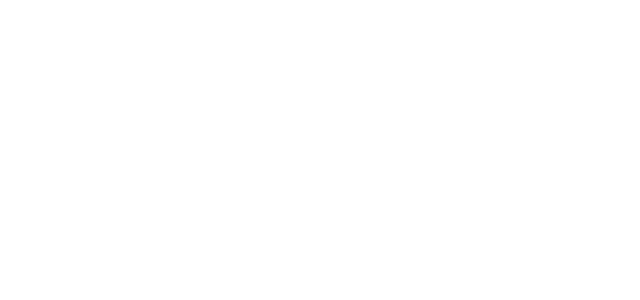
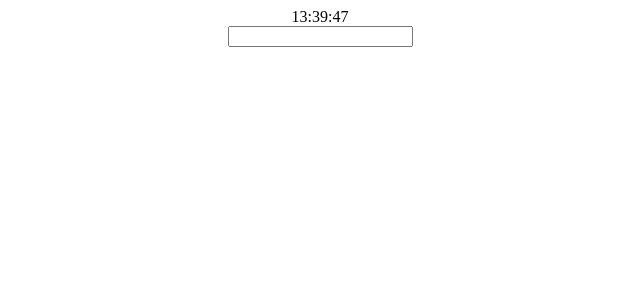
Before and after one commit to WhoStoleMySleep/Clock, a React (Create React App) app: page / in a window 1280 px wide. Shown: the top 300 px of the page, without its empty margins (320-960 px from the left). Built offline with nearby package versions, Linux system fonts and the light colour scheme.

Commit message:
feat: Import the component into the 'App'

```diff
--- a/src/App.tsx
+++ b/src/App.tsx
@@ -1,9 +1,13 @@
 import React from 'react';
 import './App.css';
+import Clock from './components/Counter/Clock';
+import TimerInput from './components/TimerInput/TimerInput';
 
 function App() {
   return (
     <div className="App">
+      <Clock />
+      <TimerInput />
     </div>
   );
 }
```
